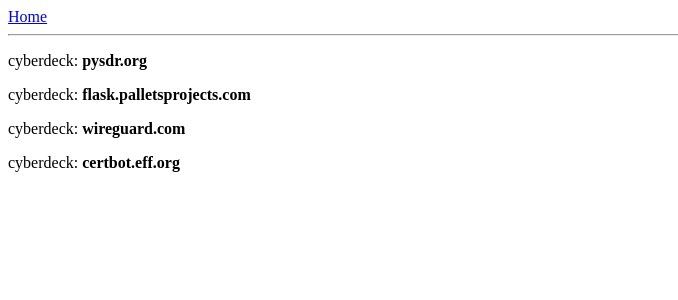
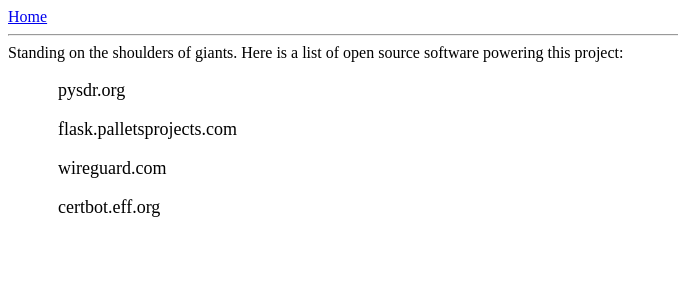
Before and after one commit to miallema/cyberdeck, a Flask app: page / in a window 1280 px wide. Shown: the top 300 px of the page, without its empty margins (0-678 px from the left). Run offline with Flask 3, Linux system fonts and the light colour scheme.

Commit message:
software

```diff
--- a/app/templates/index.html
+++ b/app/templates/index.html
@@ -1,7 +1,8 @@
 {% extends "base.html" %}
 
 {% block content %}
+Standing on the shoulders of giants. Here is a list of open source software powering this project:
     {% for post in posts %}
-    <div><p>{{ post.subject.tag }}: <b>{{ post.body }}</b></p></div>
+    <div><p style="font-size: 18px; margin-left: 50px;">{{ post.body }}</p></div>
     {% endfor %}
 {% endblock %}
```
